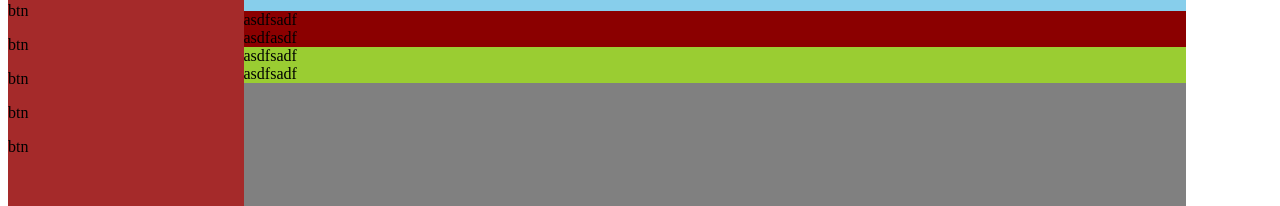
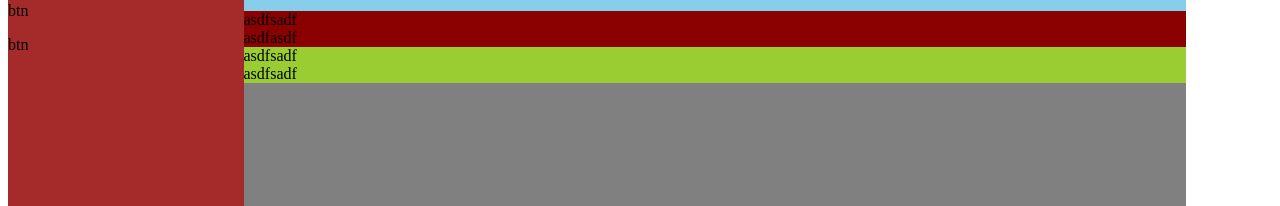
Before and after one commit to shinkar94/myMoney2, a React (Vite) app: page / in a window 1280 px wide. Shown: the part 158-364 px from the top of the page. Built offline with nearby package versions, Linux system fonts and the light colour scheme.

Commit message:
test-anton-2

```diff
--- a/src/App.tsx
+++ b/src/App.tsx
@@ -16,9 +16,7 @@ function App() {
               <p>btn</p>
               <p>btn</p>
               <p>btn</p>
-              <p>btn</p>
-              <p>btn</p>
-              <p>btn</p>
+
           </div>
           <div className="contentWrapper" style={{width: "80%", background: "gray"}}>
               <div className="header" style={{display:"flex", justifyContent: "space-between", background: "green"}}>
```
